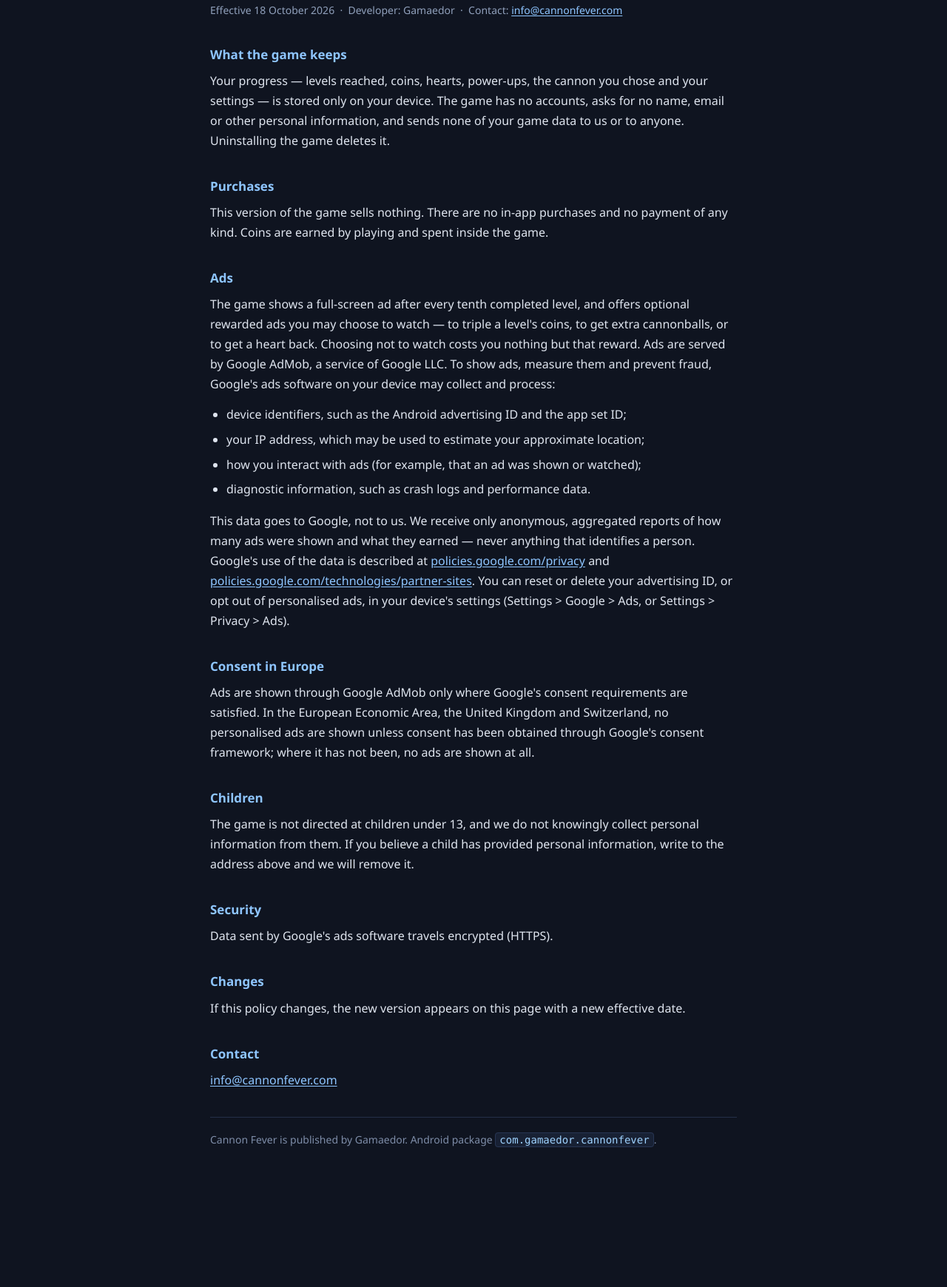
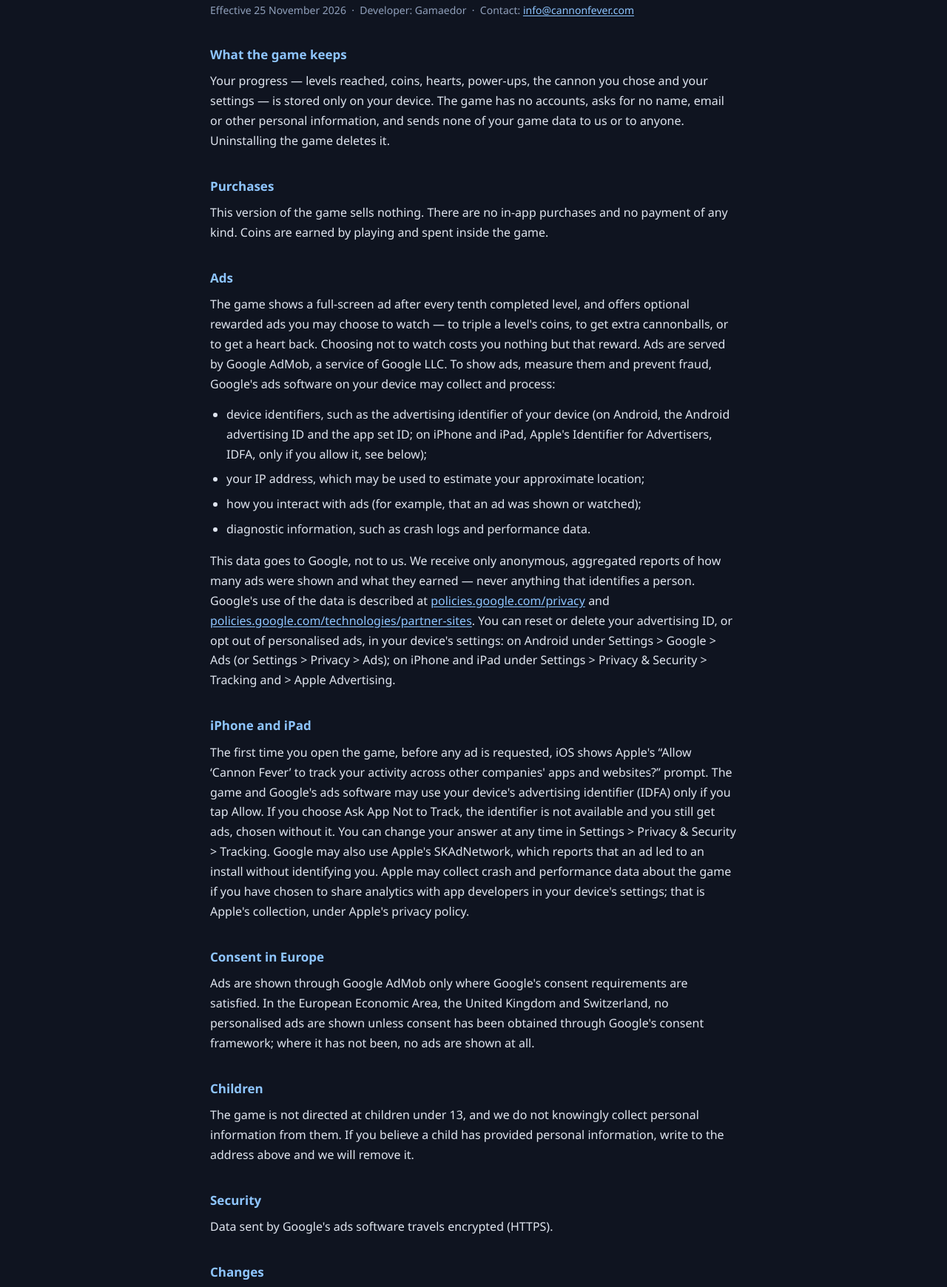
Before and after one commit to yaaryvp/cannon-fever-privacy, a plain HTML site: page index.html in a window 1280 px wide. Shown: the part 630-2370 px from the top of the page at 74% size. Before the commit the page ends 2248 px from the top, so only its background shows below. Drawn offline with Linux system fonts and the light colour scheme.

Commit message:
Privacy policy covers the iPhone/iPad release: IDFA only with the ATT Allow, Settings > Tracking, SKAdNetwork, Apple's crash data
Co-Authored-By: Claude Opus 5.5 <noreply@anthropic.com>
Claude-Session: https://claude.ai/code/session_012UuBWNHQN16oDfPQwJRSwX

```diff
--- a/index.html
+++ b/index.html
@@ -4,7 +4,7 @@
 <meta charset="utf-8">
 <meta name="viewport" content="width=device-width, initial-scale=1">
 <title>Cannon Fever - Privacy Policy</title>
-<meta name="description" content="Privacy policy for the Android game Cannon Fever (com.gamaedor.cannonfever).">
+<meta name="description" content="Privacy policy for the game Cannon Fever on Android and iPhone/iPad (com.gamaedor.cannonfever).">
 </head>
 <body style="margin:0;background:#0f1420">
 <style>
@@ -40,7 +40,7 @@
 
 <h1>Cannon Fever: Privacy Policy</h1>
 
-<p class="cf-meta">Effective 18 October 2026 &nbsp;&middot;&nbsp; Developer: Gamaedor &nbsp;&middot;&nbsp; Contact: <a href="mailto:info@cannonfever.com">info@cannonfever.com</a></p>
+<p class="cf-meta">Effective 25 November 2026 &nbsp;&middot;&nbsp; Developer: Gamaedor &nbsp;&middot;&nbsp; Contact: <a href="mailto:info@cannonfever.com">info@cannonfever.com</a></p>
 
 <h2>What the game keeps</h2>
 <p>Your progress &mdash; levels reached, coins, hearts, power-ups, the cannon you chose and your settings &mdash; is stored only on your device. The game has no accounts, asks for no name, email or other personal information, and sends none of your game data to us or to anyone. Uninstalling the game deletes it.</p>
@@ -51,12 +51,15 @@
 <h2>Ads</h2>
 <p>The game shows a full-screen ad after every tenth completed level, and offers optional rewarded ads you may choose to watch &mdash; to triple a level's coins, to get extra cannonballs, or to get a heart back. Choosing not to watch costs you nothing but that reward. Ads are served by Google AdMob, a service of Google LLC. To show ads, measure them and prevent fraud, Google's ads software on your device may collect and process:</p>
 <ul>
-<li>device identifiers, such as the Android advertising ID and the app set ID;</li>
+<li>device identifiers, such as the advertising identifier of your device (on Android, the Android advertising ID and the app set ID; on iPhone and iPad, Apple's Identifier for Advertisers, IDFA, only if you allow it, see below);</li>
 <li>your IP address, which may be used to estimate your approximate location;</li>
 <li>how you interact with ads (for example, that an ad was shown or watched);</li>
 <li>diagnostic information, such as crash logs and performance data.</li>
 </ul>
-<p>This data goes to Google, not to us. We receive only anonymous, aggregated reports of how many ads were shown and what they earned &mdash; never anything that identifies a person. Google's use of the data is described at <a href="https://policies.google.com/privacy">policies.google.com/privacy</a> and <a href="https://policies.google.com/technologies/partner-sites">policies.google.com/technologies/partner-sites</a>. You can reset or delete your advertising ID, or opt out of personalised ads, in your device's settings (Settings &gt; Google &gt; Ads, or Settings &gt; Privacy &gt; Ads).</p>
+<p>This data goes to Google, not to us. We receive only anonymous, aggregated reports of how many ads were shown and what they earned &mdash; never anything that identifies a person. Google's use of the data is described at <a href="https://policies.google.com/privacy">policies.google.com/privacy</a> and <a href="https://policies.google.com/technologies/partner-sites">policies.google.com/technologies/partner-sites</a>. You can reset or delete your advertising ID, or opt out of personalised ads, in your device's settings: on Android under Settings &gt; Google &gt; Ads (or Settings &gt; Privacy &gt; Ads); on iPhone and iPad under Settings &gt; Privacy &amp; Security &gt; Tracking and &gt; Apple Advertising.</p>
+
+<h2>iPhone and iPad</h2>
+<p>The first time you open the game, before any ad is requested, iOS shows Apple's &ldquo;Allow &lsquo;Cannon Fever&rsquo; to track your activity across other companies' apps and websites?&rdquo; prompt. The game and Google's ads software may use your device's advertising identifier (IDFA) only if you tap Allow. If you choose Ask App Not to Track, the identifier is not available and you still get ads, chosen without it. You can change your answer at any time in Settings &gt; Privacy &amp; Security &gt; Tracking. Google may also use Apple's SKAdNetwork, which reports that an ad led to an install without identifying you. Apple may collect crash and performance data about the game if you have chosen to share analytics with app developers in your device's settings; that is Apple's collection, under Apple's privacy policy.</p>
 
 <h2>Consent in Europe</h2>
 <p>Ads are shown through Google AdMob only where Google's consent requirements are satisfied. In the European Economic Area, the United Kingdom and Switzerland, no personalised ads are shown unless consent has been obtained through Google's consent framework; where it has not been, no ads are shown at all.</p>
@@ -74,7 +77,7 @@
 <p><a href="mailto:info@cannonfever.com">info@cannonfever.com</a></p>
 
 <hr class="cf-rule">
-<footer>Cannon Fever is published by Gamaedor. Android package <code>com.gamaedor.cannonfever</code>.</footer>
+<footer>Cannon Fever is published by Gamaedor on Google Play (package <code>com.gamaedor.cannonfever</code>) and on the Apple App Store (bundle ID <code>com.gamaedor.cannonfever</code>).</footer>
 
 </div>
 </div>
```
